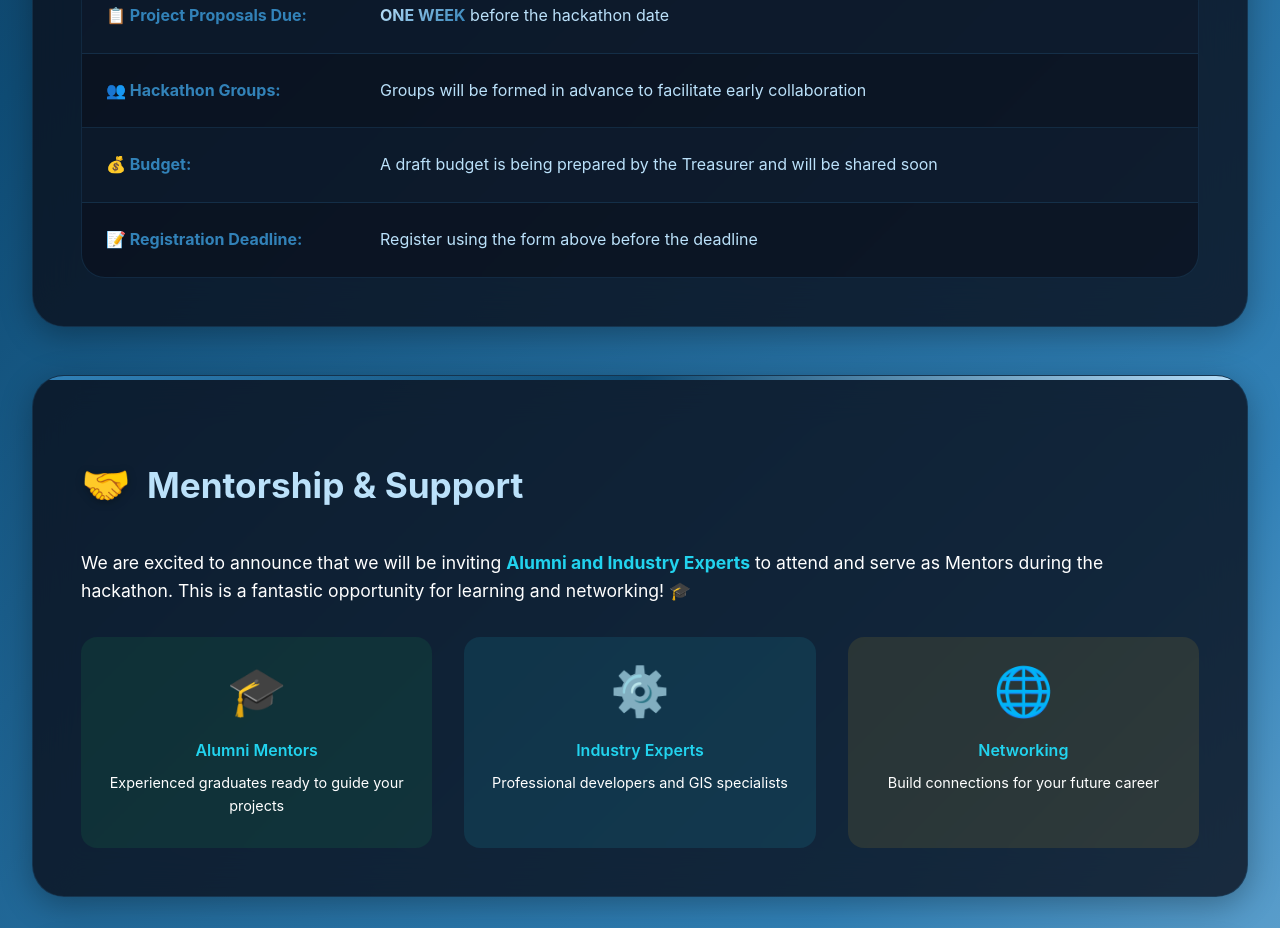
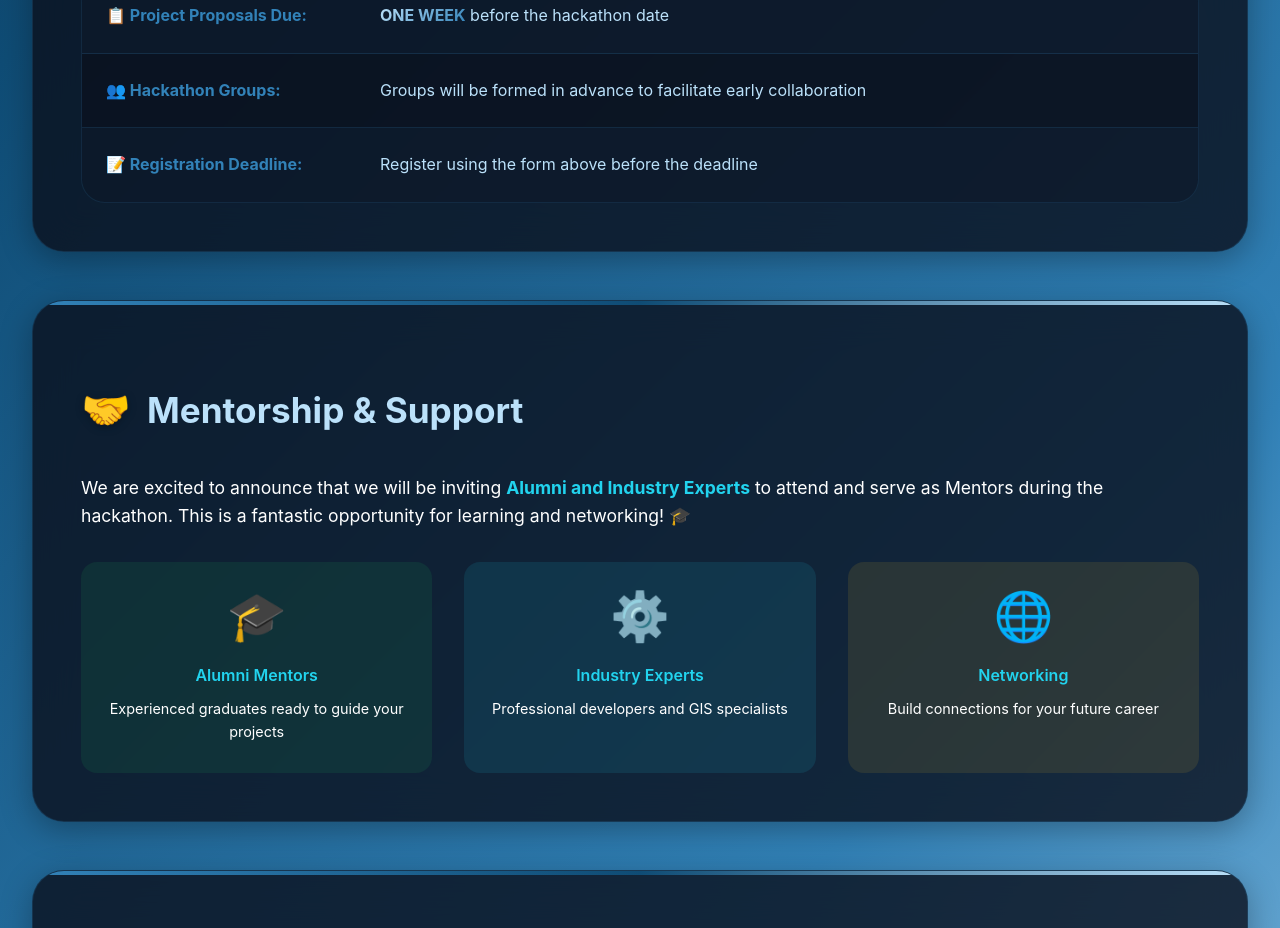
Before and after one commit to G-DEVDeKUT1/HACK-2025, a plain HTML site: page index.html in a window 1280 px wide. Shown: the part 3174-4102 px from the top of the page. Drawn offline with Linux system fonts and the light colour scheme.

Commit message:
index.html
<div class="deadline-row">
                    <div class="deadline-label">💰 Budget:</div>
                    <div class="deadline-value">A draft budget is being prepared by the Treasurer and will be shared soon</div>
                </div>

```diff
--- a/index.html
+++ b/index.html
@@ -597,10 +597,7 @@
                     <div class="deadline-label">👥 Hackathon Groups:</div>
                     <div class="deadline-value">Groups will be formed in advance to facilitate early collaboration</div>
                 </div>
-                <div class="deadline-row">
-                    <div class="deadline-label">💰 Budget:</div>
-                    <div class="deadline-value">A draft budget is being prepared by the Treasurer and will be shared soon</div>
-                </div>
+
                 <div class="deadline-row">
                     <div class="deadline-label">📝 Registration Deadline:</div>
                     <div class="deadline-value">Register using the form above before the deadline</div>
```
